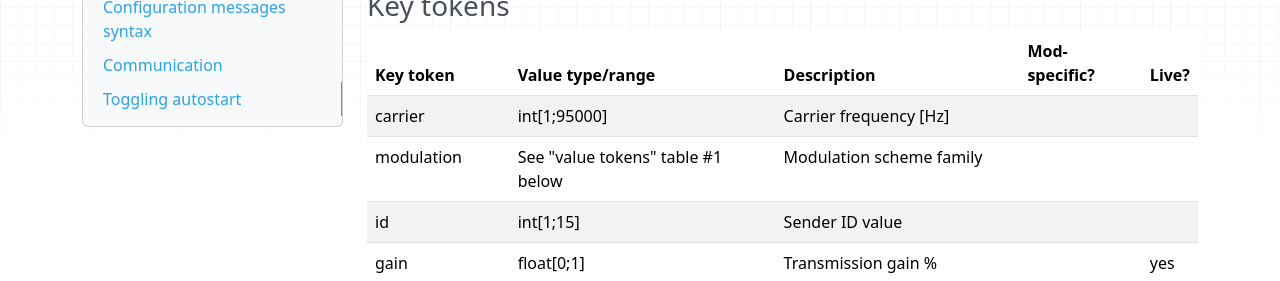
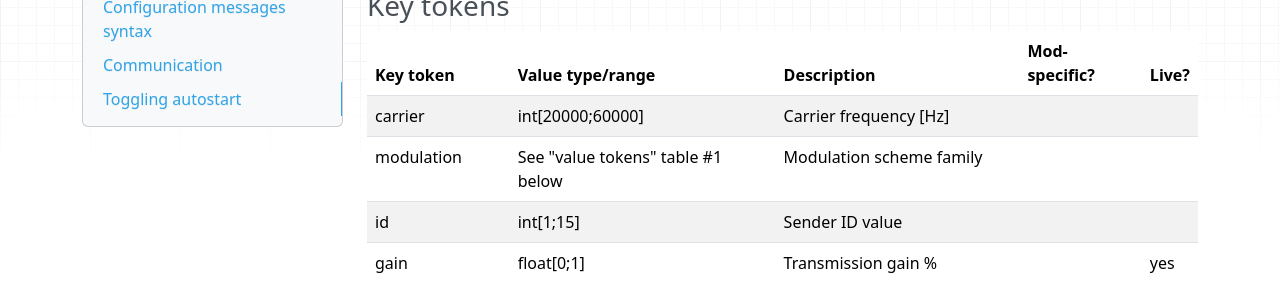
Before and after one commit to subseapulse/sum-doc, an MkDocs documentation site: the page built from docs/usage-v2.md, in a window 1280 px wide and 900 px high, scrolled down 1589 px. Shown: the part 155-436 px from the top of the window. Built offline with MkDocs 1.6.1, drawn with Linux system fonts in a browser that asks for light colours; nearby versions of some CDN libraries.

Commit message:
Update frequency usage-v2.md

```diff
--- a/docs/usage-v2.md
+++ b/docs/usage-v2.md
@@ -51,7 +51,7 @@ Below are all the possible token values (hence all possible settings and actions
 ###Key tokens
 |Key token          |Value type/range                       |Description                    |Mod-specific?  |Live?  |
 |-------------------|---------------------------------------|-------------------------------|---------------|-------|
-|carrier            |int[1;95000]                           |Carrier frequency [Hz]         |               |       |
+|carrier            |int[20000;60000]                       |Carrier frequency [Hz]         |               |       |
 |modulation         |See "value tokens" table #1 below      |Modulation scheme family       |               |       |
 |id                 |int[1;15]                              |Sender ID value                |               |       |
 |gain               |float[0;1]                             |Transmission gain %            |               |yes    |
```
